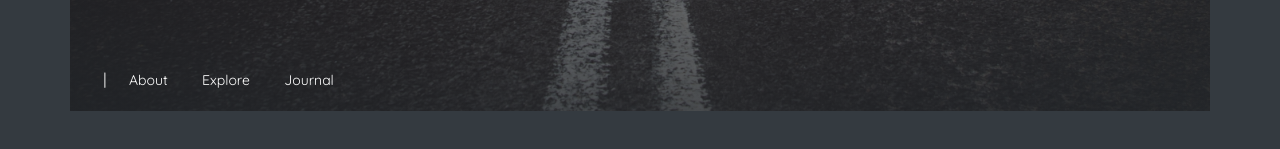
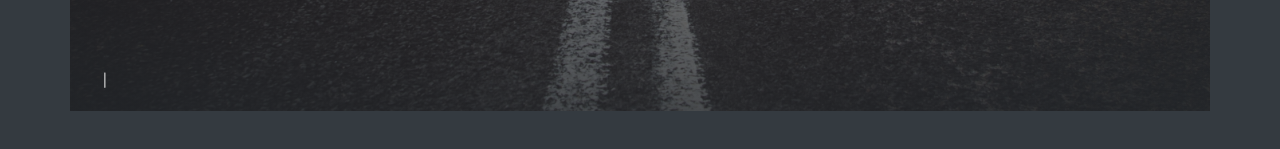
Before and after one commit to msaini26/safety-first-gracehacks, a website: page safety-first/public_html/index.html in a window 1280 px wide. Shown: the part 3247-3396 px from the top of the page. Drawn offline with nearby package versions, Linux system fonts and the light colour scheme.

Commit message:
removed excess links

```diff
--- a/safety-first/public_html/index.html
+++ b/safety-first/public_html/index.html
@@ -189,11 +189,6 @@
             <!-- footer -->
             <footer class="footer">
                 <span>|</span>
-                <div class="links">
-                    <a href="#">About</a>
-                    <a href="#">Explore</a>
-                    <a href="#">Journal</a>
-                </div>
             </footer><!-- end of footer -->
 
         </div><!-- end of container -->
```
